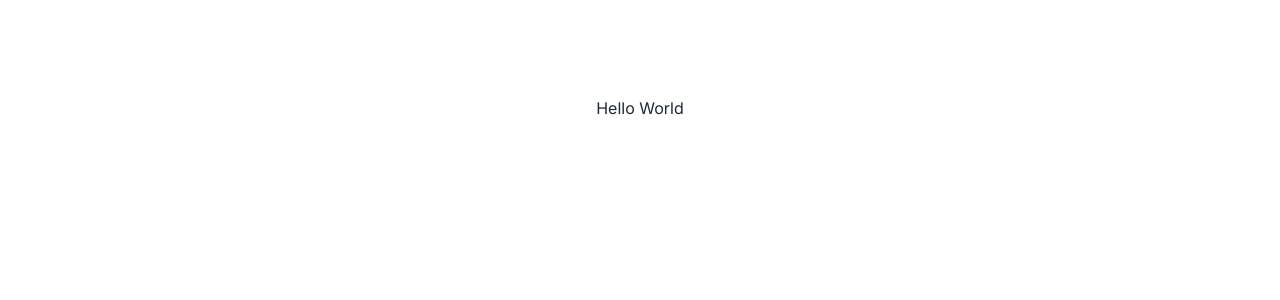
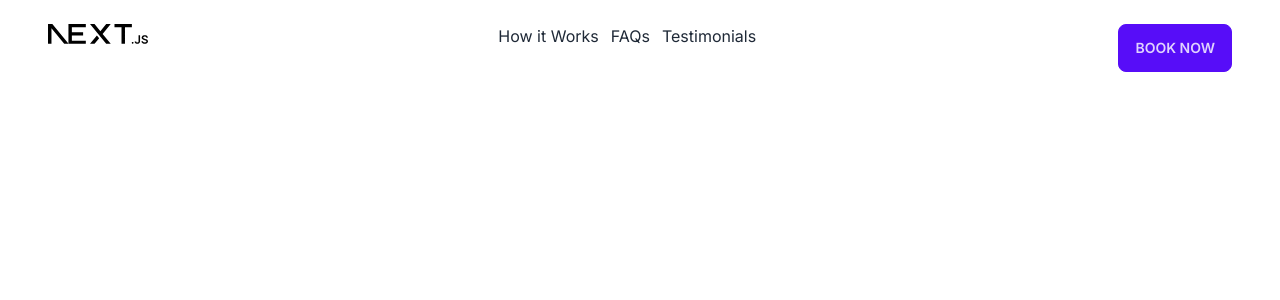
Before and after one commit to vietnguyen-dev/house-scans, a Next.js app: page / in a window 1280 px wide. Shown: the top 300 px of the page. Built offline with nearby package versions, Linux system fonts and the light colour scheme.

Commit message:
working on top navigation

```diff
--- a/src/pages/index.tsx
+++ b/src/pages/index.tsx
@@ -1,13 +1,37 @@
 import { Inter } from "next/font/google";
+import Image from "next/image";
+import Link from "next/link";
+import Logo from "../../public/next.svg";
 
 const inter = Inter({ subsets: ["latin"] });
 
 export default function Home() {
   return (
-    <main
-      className={`flex min-h-screen flex-col items-center justify-between p-24 ${inter.className}`}
-    >
-      <h1>Hello World</h1>
+    <main className={`${inter.className}`}>
+      <nav className="flex justify-between px-12 py-6">
+        <Link href="/">
+          <Image
+            src={Logo}
+            width={100}
+            height={100}
+            alt="Picture of the author"
+          />
+        </Link>
+        <div className="flex">
+          <Link href="/how-it-works" className="mr-3 align-middle">
+            How it Works
+          </Link>
+          <Link href="/faq" className="mr-3">
+            FAQs
+          </Link>
+          <Link href="/testimonials" className="mr-3">
+            Testimonials
+          </Link>
+        </div>
+        <button className="btn btn-primary">
+          <Link href="/booking">Book Now</Link>
+        </button>
+      </nav>
     </main>
   );
 }
```
